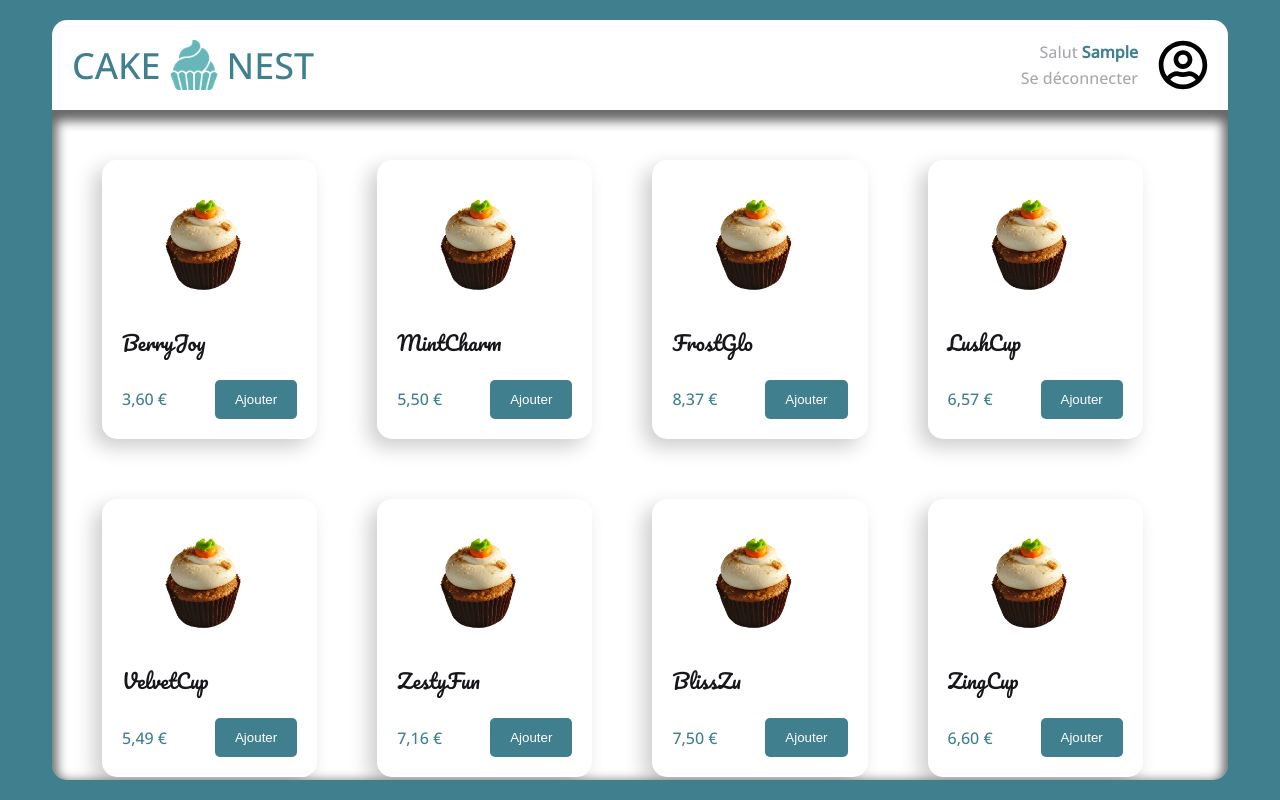
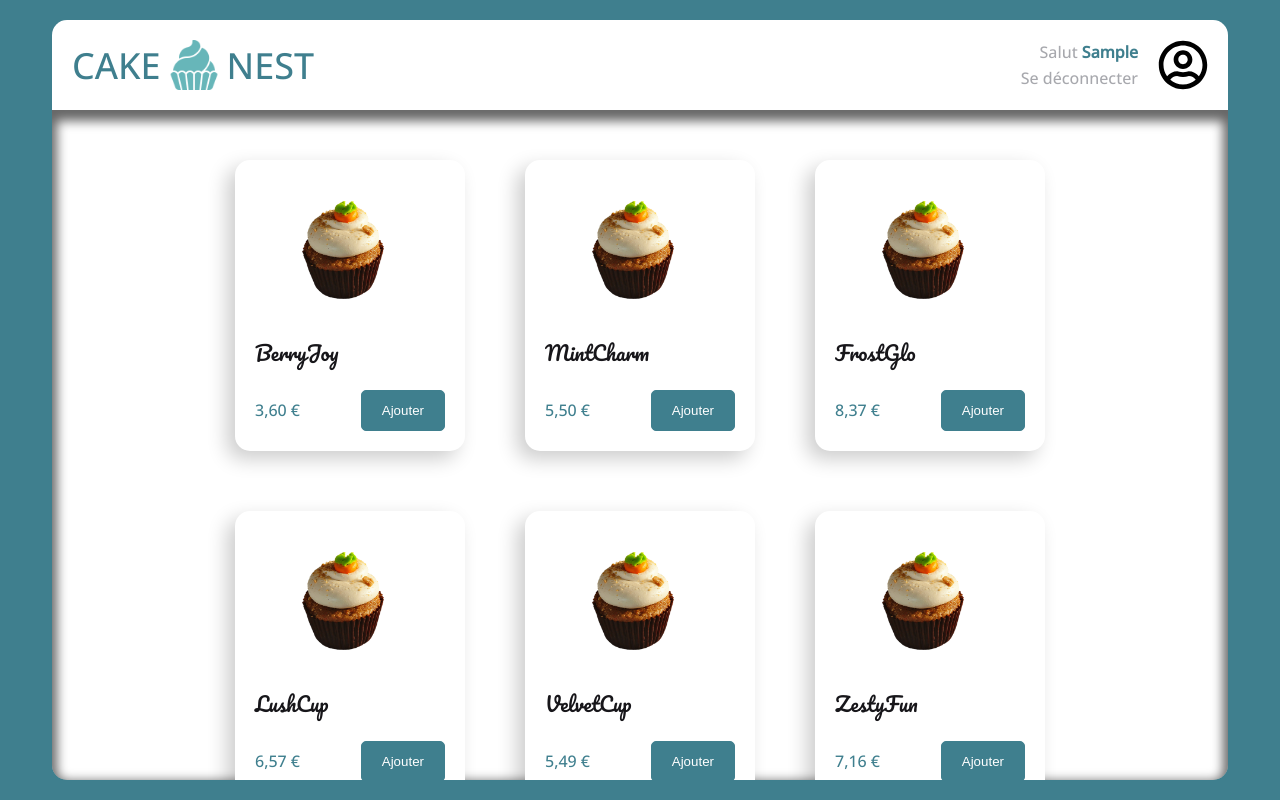
Before and after one commit to Kiichi14/Cake-Nest, a React (Vite) app: page / in a window 1280 px wide. Both pictures are taken after typing "Sample" into the empty fields and a click on the button "Mon espace". Built offline with nearby package versions, Linux system fonts and the light colour scheme.

Commit message:
F05 OrderPage > display none scrollbar and make button transition

```diff
--- a/src/pages/order_page/OrderPage.jsx
+++ b/src/pages/order_page/OrderPage.jsx
@@ -11,8 +11,8 @@ function OrderPage() {
 
     return (
         <>
-           <MainDiv>
-                <MenuItemContainer>
+           <MainDiv className="main-container">
+                <MenuItemContainer className="item-container">
                 {fakeMenu2.map((item, index) => (
                     <MenuItem
                         key={index}
--- a/src/theme/Styled.js
+++ b/src/theme/Styled.js
@@ -44,6 +44,11 @@ const MainDiv = styled.div `
     box-shadow: inset 0px 6px 11px 5px rgba(0,0,0,0.6);
     border-radius: 0px 0px ${theme.borderRadius.extraRound} ${theme.borderRadius.extraRound};
     overflow-y: scroll;
+    -ms-overflow-style: none; /* for Internet Explorer, Edge */
+    scrollbar-width: none; /* for Firefox */
+    &::-webkit-scrollbar {
+        display: none;
+    }
 `
 
 const MenuItemContainer = styled.div `
@@ -53,12 +58,13 @@ const MenuItemContainer = styled.div `
     gap: 60px;
     padding: 50px 50px 150px;
     margin: 0 auto;
+    justify-content: center;
 `
 
 const CardContainer = styled.div `
     background: ${theme.colors.white};
     padding: ${theme.spacing.md};
-    width: 20%;
+    width: 230px;
     box-shadow: -8px 8px 20px 0px rgb(0 0 0 / 20%);
     border-radius: ${theme.borderRadius.extraRound};
     & .item-title {
@@ -86,8 +92,13 @@ const CardContainer = styled.div `
         color: ${theme.colors.white};
         padding: ${theme.spacing.sm} ${theme.spacing.md};
         border-radius: ${theme.borderRadius.round};
-        border: none;
+        border: 1px solid ${theme.colors.primary_cake};
+        transition: all linear 0.3s;
         cursor: pointer;
+    }
+    & button:hover {
+        background: ${theme.colors.white};
+        color: ${theme.colors.primary_cake};
     }
 `
 
```
